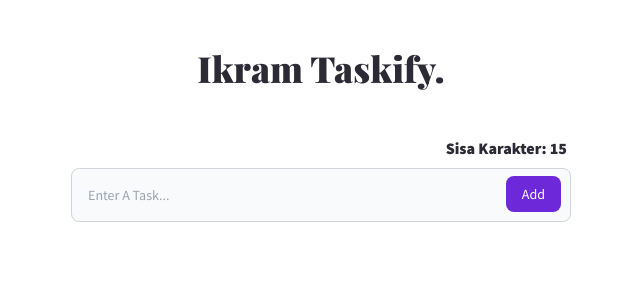
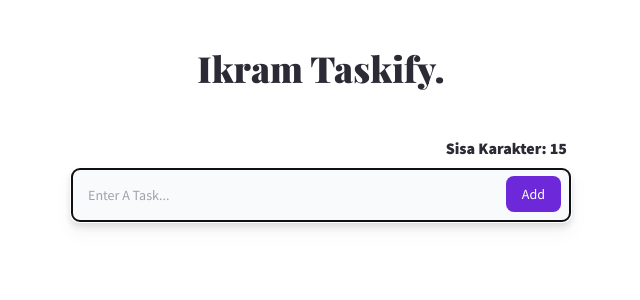
Before and after one commit to Ikram-Maulana/taskify-app, a React (Create React App) app: page / in a window 1280 px wide. Shown: the top 300 px of the page, without its empty margins (319-959 px from the left). Built offline with nearby package versions, Linux system fonts and the light colour scheme; a web font is replaced by a local one.

Commit message:
Feat(Logic): Input Focuse
- Make input inti focus when first loading page

```diff
--- a/src/App.tsx
+++ b/src/App.tsx
@@ -43,8 +43,6 @@
     return notifyWarn("Please enter a task!");
   };
 
-
-
   return (
     <div className="App container mx-auto min-h-screen flex flex-col items-center">
       <h1 className="font-black my-8 md:my-12 text-center text-2xl md:text-3xl lg:text-4xl">
--- a/src/components/InputFields.tsx
+++ b/src/components/InputFields.tsx
@@ -1,4 +1,4 @@
-import { FC, FormEvent, useState } from "react";
+import { FC, FormEvent, useEffect, useRef, useState } from "react";
 
 interface Props {
   todo: string;
@@ -16,6 +16,11 @@
   disabled,
 }) => {
   const [task] = useState<string>("");
+  const inputRef = useRef<HTMLInputElement>(null);
+
+  useEffect(() => {
+    inputRef.current?.focus();
+  }, []);
 
   return (
     <div className="form-input w-[300px] mx-auto mb-4 md:mb-6 md:w-[500px]">
@@ -39,6 +44,7 @@
             placeholder="Enter A Task..."
             value={todo}
             onChange={(e) => onTaskChange(disabled ? task : e.target.value)}
+            ref={inputRef}
             {...(disabled && { disabled: true, readOnly: true })}
           />
           <button
```
